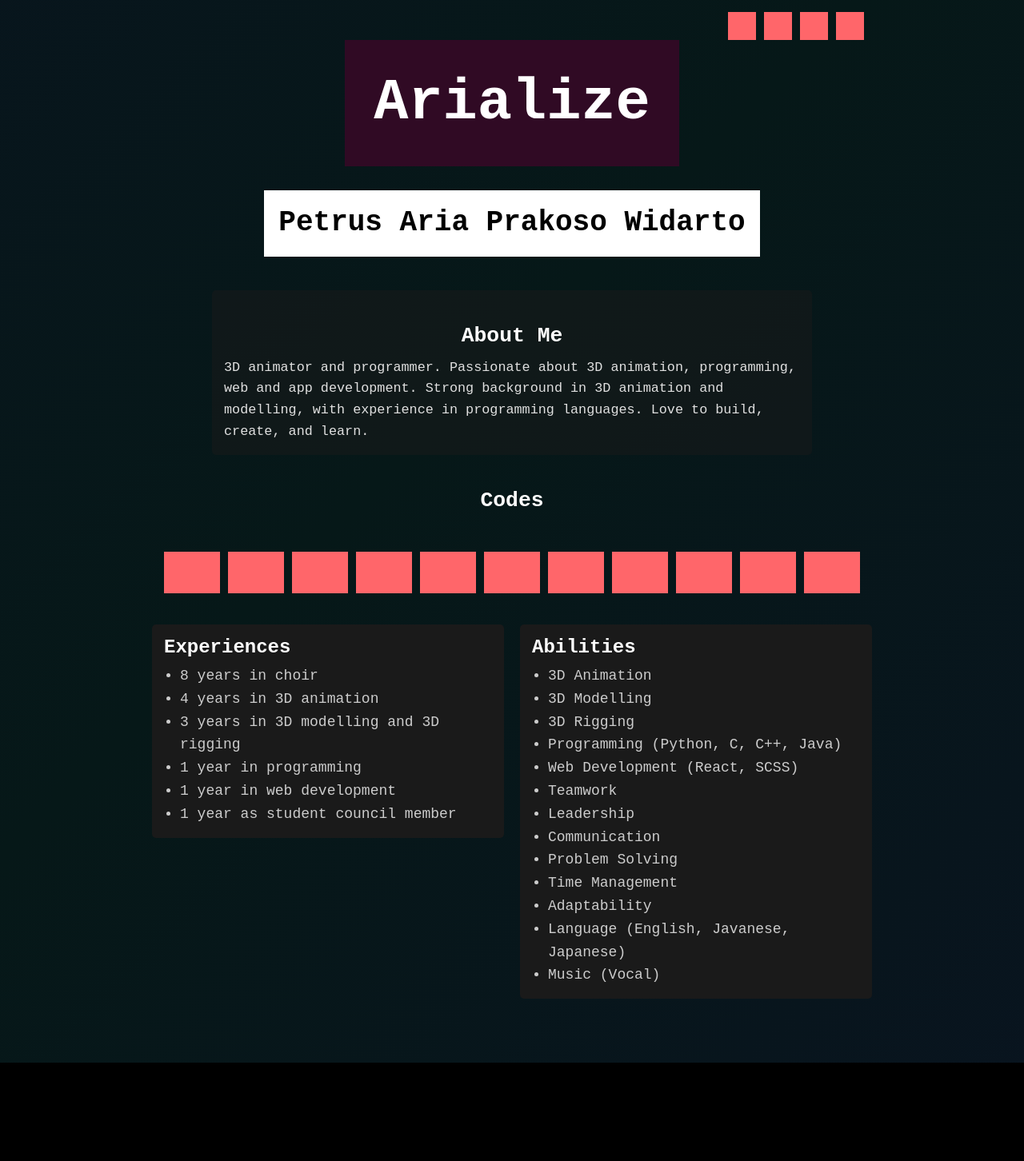
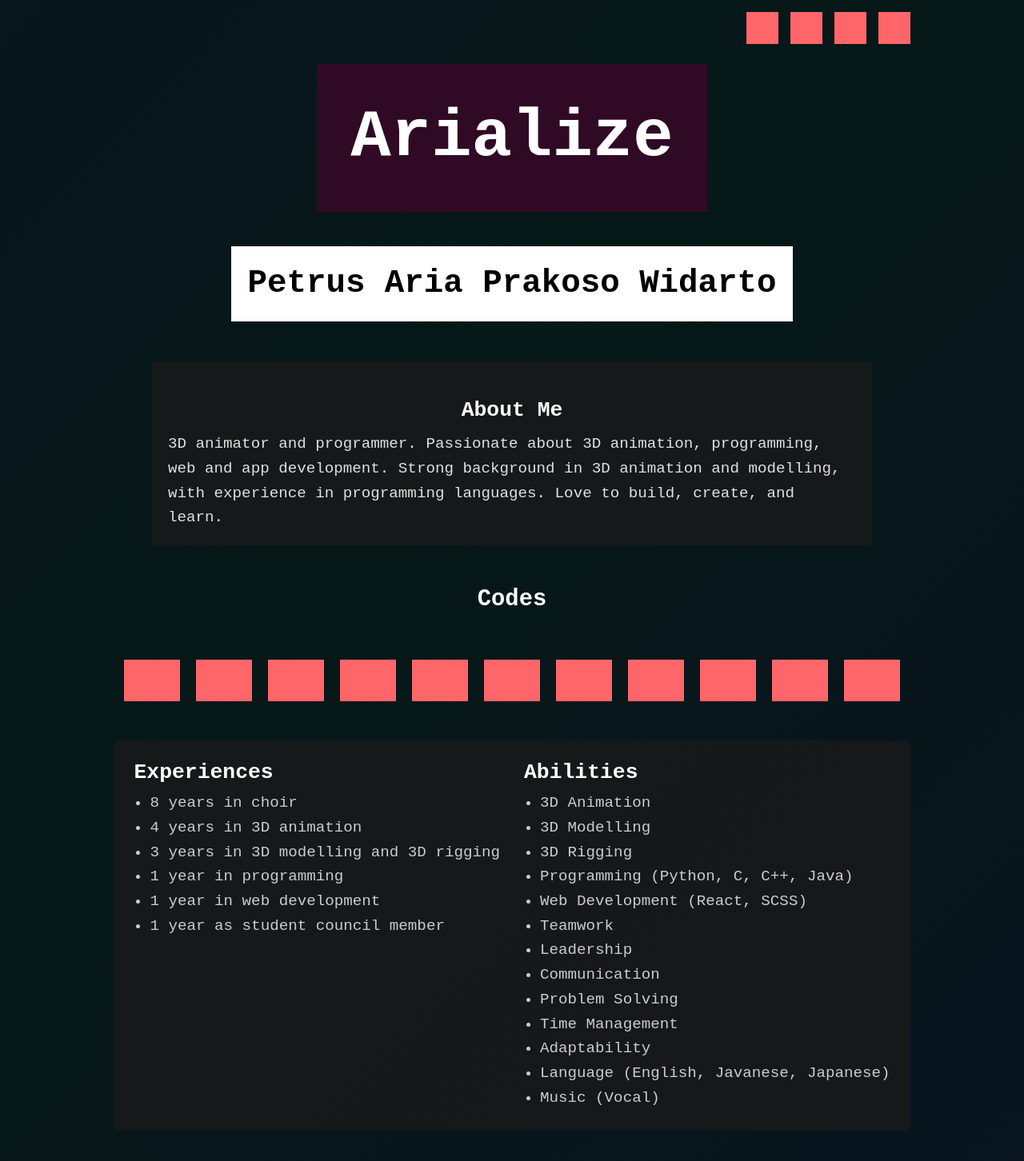
Before and after one commit to LurckeA/LurckeA.github.io, a React (Vite) app: page / in a window 1280 px wide. Shown: the top 1452 px of the page at 80% size. Before the commit the page ends 1329 px from the top, so only its background shows below. Built offline with nearby package versions, Linux system fonts and the light colour scheme; grey boxes are pictures that could not be loaded; the HTML template or start-up script is replaced by a standard one.

Commit message:
Update main.scss

```diff
--- a/src/main.scss
+++ b/src/main.scss
@@ -4,7 +4,7 @@
  * =============================================================================
  */
 
- html {
+html {
   width: 100%;
   overflow-x: hidden;
   box-sizing: border-box;
@@ -28,7 +28,8 @@ body {
   display: flex;
   flex-direction: column;
   align-items: center;
-  overflow: hidden;
+  overflow-x: hidden;
+  overflow-y: auto;
   width: 100%;
   min-height: 100vh;
 
@@ -68,70 +69,37 @@ body {
  */
 
 .isi {
-  font-size: 1.5em; /* Base font size for this section */
-  margin: 30px 0;
-  text-align: center; /* Centers block elements like h1, h2, .about, .experience */
+  font-size: 1.5em;
+  padding: 40px 0;
+  text-align: center;
   display: flex;
   flex-direction: column;
-  align-items: center; /* Ensures centered items don't stretch full width */
-  gap: 0.5em; /* Default gap, overridden by margins */
+  align-items: center;
+  gap: 35px;
   width: 100%;
-  order: 0; /* Default order */
+  order: 0;
 }
 
 /* Headings */
 h1, h2 {
-  display: block;
-  margin: 0;
-  text-align: center;
-  width: auto;
-  max-width: 100%;
+  display: block; margin: 0; text-align: center; width: auto; max-width: 100%;
 }
 
 h1 {
-  position: relative;
-  font-size: 3em;
-  font-family: 'Courier New', Courier, monospace;
-  font-weight: bold;
-  margin-bottom: 0;
-  background-color: #300a24;
-  display: inline-block;
-  padding: 0.5em;
-  color: white;
-  user-select: none;
-  cursor: pointer;
-  line-height: 1.2;
+  position: relative; font-size: 3em; font-weight: bold; margin-bottom: 0.5em;
+  background-color: #300a24; display: inline-block; padding: 0.5em; color: white;
+  user-select: none; cursor: pointer; line-height: 1.2; font-family: 'Courier New', Courier, monospace;
 
-  &:hover {
-    text-shadow: 0px -5px #ec2225, 0px 5px #00c2cb, -5px 0px #ec2225, 5px 0px #00c2cb;
+  &:hover { text-shadow: 0px -5px #ec2225, 0px 5px #00c2cb, -5px 0px #ec2225, 5px 0px #00c2cb; }
+  &::before {
+    content: attr(data-text); position: absolute; top: 0; left: 0; width: 100%; height: 100%;
+    padding: 0.5em; text-align: center; font: inherit; line-height: 1.2; color: #e0ffff;
+    opacity: 0; pointer-events: none; transition: opacity 0.1s linear;
   }
-
-  &::before {
-    content: attr(data-text);
-    position: absolute;
-    top: 0;
-    left: 0;
-    width: 100%;
-    height: 100%;
-    padding: 0.5em;
-    text-align: center;
-    font: inherit;
-    line-height: 1.2;
-    color: #e0ffff;
-    opacity: 0;
-    pointer-events: none;
-    transition: opacity 0.1s linear;
-  }
-
-  &:hover::before {
-    opacity: 1;
-    animation: animate 12ms ease-in-out infinite;
-    z-index: 1;
-    transition: none;
-  }
+  &:hover::before { opacity: 1; animation: animate 12ms ease-in-out infinite; z-index: 1; transition: none; }
 }
 
-/* Keyframes for the h1 hover glitch animation */
+/* Keyframes for h1 hover glitch */
 @keyframes animate {
   0%, 100% { transform: translate(0, -7px); opacity: 1; }
   20% { transform: translate(-10px, 0); opacity: 0.7; }
@@ -141,195 +109,125 @@ h1 {
 }
 
 h2 {
-  color: black;
-  font-size: 1.5em;
-  margin-top: 0.5em; /* Space from h1 */
-  text-align: center;
-  background-color: #ffffff;
-  display: inline-block;
-  padding: 0.5em;
-  line-height: 1.3;
+  margin-top: -1.4em;;
+  color: black; font-size: 1.5em;
+  text-align: center; background-color: #ffffff; display: inline-block;
+  padding: 0.5em; line-height: 1.3;
 }
 
-/* --- >>> NEW: About Me Section Styles <<< --- */
+/* About Me Section */
 .about {
-  width: 100%; /* Take available width within .isi */
-  max-width: 750px; /* Constrain width on desktop */
-  margin: 30px 0; /* Vertical spacing (adjust as needed) */
-  padding: 15px; /* Add some internal padding */
-  background-color: rgba(26, 26, 26, 0.5); /* Optional: Subtle background */
-  border-radius: 5px; /* Optional: Rounded corners */
-  text-align: left; /* Align text left within the block */
+  width: 100%; max-width: 750px;
+  margin: 0;
+  padding: 15px; background-color: rgba(26, 26, 26, 0.8);
+  border-radius: 5px; text-align: left;
 
-  h3 {
-    font-size: 1.1em; /* Slightly larger than paragraph */
-    text-align: center; /* Center the "About Me" heading */
-    margin-bottom: 12px; /* Space below heading */
-    color: white; /* Ensure heading is white */
-  }
-
-  p {
-    font-size: 0.7em; /* Adjust base paragraph size (relative to .isi 1.5em) */
-    line-height: 1.6; /* Improve readability */
-    margin: 0; /* Remove default paragraph margin */
-    color: #e0e0e0; /* Slightly off-white for readability */
-  }
+  h3 { font-size: 1.1em; text-align: center; margin-bottom: 12px; color: white; }
+  p { font-size: 0.7em; line-height: 1.6; margin: 0; color: #e0e0e0; }
 }
-/* --- >>> END: About Me Section Styles <<< --- */
 
 /* Experience Section */
 .experience {
-  // margin: 30px 0; // Vertical space now handled by .about margin-bottom and .experience margin-top
-  margin-top: 0; // Remove top margin if .about provides enough space
-  margin-bottom: 30px; // Keep bottom margin
-  width: 100%;
-  max-width: 900px;
-  height: auto;
-  display: flex;
-  flex-direction: column;
-  justify-content: center;
-  align-items: center;
-  gap: 30px;
+  margin: 0;
+  width: 100%; max-width: 900px; display: flex; flex-direction: column;
+  align-items: center; gap: 30px;
 
-  h3 { // This applies to "Codes", "Experiences", "Abilities" headings
-    margin: 0 0 10px 0;
-    text-align: center; // Center "Codes" heading
-    color: white;
-    width: 100%;
-    font-size: 1.1em; // Match "About Me" heading size
+  h3 {
+    margin: 0 0 10px 0; text-align: center; color: white; width: 100%; font-size: 1.1em;
   }
 
-  /* Container for code language icons */
+  /* Code Icons */
   .images-container {
-    display: flex;
-    justify-content: center;
-    align-items: center;
-    gap: 10px; /* Gap between wrappers */
-    flex-wrap: wrap;
-    padding: 0 10px;
-    width: 100%;
-
+    display: flex; justify-content: center; align-items: center; gap: 15px; flex-wrap: wrap; padding: 0 10px; width: 100%;
     .code-image-wrapper {
-      position: relative;
-      display: inline-flex;
-      cursor: pointer;
-
-      img {
-        width: 70px;
-        height: 70px;
-        object-fit: contain;
+      position: relative; display: inline-flex; cursor: pointer;
+      img { width: 70px; height: 70px; object-fit: contain; display: block;
         filter: grayscale(100%) brightness(0.8) sepia(1) hue-rotate(-50deg) saturate(5);
         transition: transform 0.3s ease, filter 0.3s ease;
-        display: block;
-
-        &:hover {
-          transform: scale(1.1);
-          filter: grayscale(0%) brightness(1) sepia(1) hue-rotate(-50deg) saturate(5);
-        }
+        &:hover { transform: scale(1.1); filter: grayscale(0%) brightness(1) sepia(1) hue-rotate(-50deg) saturate(5); }
       }
-
       .tooltip-text.code-tooltip {
-        position: absolute;
-        bottom: -25px;
-        left: 50%;
-        transform: translateX(-50%);
-        background-color: #1a1a1a;
-        color: white;
-        padding: 4px 8px;
-        border-radius: 4px;
-        font-size: 0.75em;
-        white-space: nowrap;
-        z-index: 5;
+        position: absolute; bottom: -25px; left: 50%; transform: translateX(-50%);
+        background-color: #1a1a1a; color: white; padding: 4px 8px; border-radius: 4px;
+        font-size: 0.75em; white-space: nowrap; z-index: 5;
       }
     }
   }
 
-  /* Container for Experience & Abilities text blocks */
+  /* Text Columns Container */
   .text-container {
-    display: flex;
-    justify-content: space-between;
-    align-items: flex-start;
-    width: 100%;
-    gap: 20px;
-    padding: 0;
+    display: flex; justify-content: space-between; align-items: flex-start; width: 100%;
+    gap: 25px; background-color: rgba(26, 26, 26, 0.8); border-radius: 5px; padding: 20px;
+    .text-experience, .text-abilities {
+      flex: 1; text-align: left; padding: 0; background-color: transparent; border-radius: 0;
+      h3 { font-size: 1em; text-align: left; margin-bottom: 8px; color: white; }
+    }
+    ul { padding-left: 20px; margin: 0; font-size: 0.75em; line-height: 1.6; color: #cccccc; }
+  }
+}
 
-    .text-experience,
-    .text-abilities {
-      flex: 1;
-      text-align: left;
-      padding: 15px;
-      background-color: #1a1a1a;
-      border-radius: 5px;
-
-      // Style headings within these boxes
-      h3 {
-         font-size: 1em; // Slightly smaller than section headings
-         text-align: left; // Align left within box
-         margin-bottom: 8px;
-      }
-    }
-
-    ul {
-        padding-left: 20px;
-        margin: 0; // Reset list margin
-        font-size: 0.75em; // Adjust list item font size (relative to .isi)
-        line-height: 1.6;
-        color: #cccccc; // Slightly dimmer list text
+/**
+ * =============================================================================
+ * Top Right Icons (Social Links) - Desktop Styles
+ * =============================================================================
+ */
+.top-right-icons {
+  position: absolute; top: 15px; right: 30px; display: flex; gap: 10px; z-index: 10;
+  .icon {
+    position: relative; width: 35px; height: 35px; cursor: pointer;
+    filter: grayscale(100%) brightness(0.8) sepia(1) hue-rotate(-50deg) saturate(5);
+    transition: transform 0.3s ease, filter 0.3s ease;
+    &:hover { transform: scale(1.1); filter: grayscale(0%) brightness(1) sepia(1) hue-rotate(-50deg) saturate(5); }
+    img { width: 100%; height: 100%; display: block; }
+    .tooltip-text.social-tooltip {
+      position: absolute; bottom: -35px; left: 50%; transform: translateX(-50%);
+      background-color: #1a1a1a; color: white; padding: 5px 10px; border-radius: 5px;
+      font-size: 0.8em; white-space: nowrap; z-index: 11;
     }
   }
 }
 
 /**
  * =============================================================================
- * Top Right Icons (Social Links) - Desktop Styles (Click Tooltips)
+ * Wider Desktop Adjustments (Utilize more space)
  * =============================================================================
  */
+@media (min-width: 1024px) {
+  .container { max-width: 1400px; padding: 30px 40px; }
 
-.top-right-icons {
-  /* DESKTOP positioning */
-  position: absolute;
-  top: 15px;
-  right: 30px;
-  /* Flex layout */
-  display: flex;
-  gap: 10px;
-  z-index: 10;
+  .isi {
+     padding: 50px 0;
+     gap: 50px;
+  }
 
-  .icon {
-    position: relative;
-    width: 35px;
-    height: 35px;
-    cursor: pointer;
-    filter: grayscale(100%) brightness(0.8) sepia(1) hue-rotate(-50deg) saturate(5);
-    transition: transform 0.3s ease, filter 0.3s ease;
+  h1 { font-size: 3.5em; margin-bottom: 0.6em; }
+  h2 { font-size: 1.7em; }
 
-    &:hover {
-      transform: scale(1.1);
-      filter: grayscale(0%) brightness(1) sepia(1) hue-rotate(-50deg) saturate(5);
+  .about {
+    max-width: 900px; padding: 20px;
+    margin: 0;
+    p { font-size: 0.8em; }
+  }
+
+  .experience {
+    max-width: 1100px; gap: 40px;
+    margin: 0;
+    h3 { font-size: 1.2em; }
+    .images-container { gap: 20px; img { width: 80px; height: 80px; }
+      .tooltip-text.code-tooltip { font-size: 0.8em; bottom: -28px; }
     }
-
-    img {
-      width: 100%;
-      height: 100%;
-      display: block;
-    }
-
-    /* Tooltip Text (JS Controlled) - Keep these styles */
-    .tooltip-text.social-tooltip {
-      position: absolute;
-      bottom: -35px;
-      left: 50%;
-      transform: translateX(-50%);
-      background-color: #1a1a1a;
-      color: white;
-      padding: 5px 10px;
-      border-radius: 5px;
-      font-size: 0.8em;
-      white-space: nowrap;
-      z-index: 11;
+    .text-container { gap: 30px; padding: 25px;
+      .text-experience, .text-abilities { h3 { font-size: 1.1em; } }
+      ul { font-size: 0.8em; }
     }
   }
+
+  .top-right-icons { gap: 15px; right: 40px;
+      .icon { width: 40px; height: 40px; }
+      .tooltip-text.social-tooltip { font-size: 0.85em; }
+  }
 }
+
 
 /**
  * =============================================================================
@@ -337,108 +235,49 @@ h2 {
  * =============================================================================
  */
 @media (max-width: 768px) {
-  body {
-     min-height: 100vh;
+  body { min-height: 100vh; overflow-y: auto; }
+
+  .container { padding: 15px; max-width: 100%; }
+
+  .top-right-icons {
+      position: static; order: -1; width: 100%; justify-content: center;
+      display: flex; gap: 20px; margin: 0; padding: 15px 0;
+      .icon { width: 30px; height: 30px; }
+      .tooltip-text.social-tooltip { bottom: -32px; font-size: 0.75em; padding: 4px 8px; white-space: nowrap; }
   }
 
-  .container {
-      padding: 15px;
+  .isi {
+      order: 0; font-size: 1.3em; margin: 0;
+      padding: 20px 0;
+      gap: 25px;
   }
 
-  /* Position Social Icons Near Top on Mobile */
-  .top-right-icons {
-      position: static;
-      order: 0; /* Social icons first */
-      width: 100%;
-      justify-content: center;
-      display: flex;
-      gap: 20px;
-      margin-top: 10px;
-      margin-bottom: 25px; /* Space below social icons */
-      padding: 0;
+  h1 { font-size: 2.2em; padding: 0.4em; margin-bottom: 0.4em; }
+  h1::before { padding: 0.4em; }
+  h2 { font-size: 1.2em; padding: 0.4em; margin-top: 0; }
 
-      .icon {
-          width: 30px;
-          height: 30px;
-
-          .tooltip-text.social-tooltip {
-             bottom: -32px;
-             font-size: 0.75em;
-             padding: 4px 8px;
-             white-space: nowrap;
-          }
-      }
+  .about {
+      margin: 0;
+      padding: 12px; max-width: 95%;
+      h3 { font-size: 1em; margin-bottom: 10px; }
+      p { font-size: 0.65em; line-height: 1.5; }
   }
 
-  /* Main content styles for mobile */
-  .isi {
-      order: 1; /* Main content second */
-      font-size: 1.3em; /* Adjust base size */
-      margin: 0; /* Remove main vertical margins */
-      gap: 0; // Remove gap, use margins on children
-  }
-
-  h1 { font-size: 2.2em; padding: 0.4em; }
-  h1::before { padding: 0.4em; }
-  h2 { font-size: 1.2em; padding: 0.4em; margin-top: 0.5em; }
-
-  /* --- Adjust About Me for Mobile --- */
-  .about {
-      margin: 20px 0; /* Adjust vertical spacing */
-      padding: 12px; /* Adjust padding */
-      max-width: 95%; /* Allow it to be slightly wider on mobile */
-
-      h3 {
-          font-size: 1em; /* Adjust heading size */
-          margin-bottom: 10px;
-      }
-      p {
-          font-size: 0.65em; /* Adjust text size relative to new .isi size */
-          line-height: 1.5;
-      }
-  }
-
-  /* Experience section adjustments for mobile */
   .experience {
-    gap: 20px; /* Reduce gap */
-    margin: 0 0 25px 0; // Remove top margin, keep bottom margin before icons might appear
-    width: 100%;
-
-    h3 { font-size: 1em; } // Match About Me heading size
-
-    /* Code icon adjustments */
-    .images-container {
-       gap: 12px; /* Reduce gap */
-       .code-image-wrapper {
-         img { width: 48px; height: 48px; }
-         .tooltip-text.code-tooltip {
-            bottom: -22px;
-            font-size: 0.65em;
-            padding: 3px 6px;
-            white-space: nowrap;
-         }
+    gap: 20px;
+    margin: 0;
+    width: 100%; max-width: 100%;
+    h3 { font-size: 1em; }
+    .images-container { gap: 12px;
+       .code-image-wrapper { img { width: 48px; height: 48px; }
+         .tooltip-text.code-tooltip { bottom: -22px; font-size: 0.65em; padding: 3px 6px; white-space: nowrap; }
        }
     }
-
-    /* Text container adjustments - Stack columns */
     .text-container {
-        flex-direction: column;
-        gap: 15px;
-        align-items: center;
-        width: 100%;
-        padding: 0 5px; // Add slight horizontal padding if needed
+        flex-direction: column; gap: 15px; align-items: center;
+        width: 100%; padding: 15px; margin: 0 5px; max-width: 95%;
     }
-
-    .text-experience,
-    .text-abilities {
-        flex: none;
-        width: 100%; /* Take full width */
-        padding: 12px;
-        h3 { font-size: 0.9em; } // Smaller headings inside boxes
-        ul { font-size: 0.7em; line-height: 1.5; } // Adjust list font size
-    }
-
-    // .text-abilities { // No need to change base font size }
+    .text-experience, .text-abilities { width: 100%; padding: 0; h3 { font-size: 0.9em; } ul { font-size: 0.7em; line-height: 1.5; } }
   }
 }
 
@@ -450,56 +289,26 @@ h2 {
 @media (max-width: 480px) {
     .container { padding: 10px; }
 
-    /* Further adjust top social icons */
-    .top-right-icons {
-      gap: 15px;
-      margin-top: 5px;
-      margin-bottom: 20px;
-      .icon {
-        width: 28px;
-        height: 28px;
-         .tooltip-text.social-tooltip {
-             bottom: -30px;
-             font-size: 0.5em; // Really small social tooltip
-             white-space: nowrap;
-         }
-      }
+    .top-right-icons { gap: 15px; padding: 10px 0;
+      .icon { width: 28px; height: 28px; }
+      .tooltip-text.social-tooltip { bottom: -30px; font-size: 0.5em; white-space: nowrap; }
     }
 
-    .isi { font-size: 1.2em; }
-    h1 { font-size: 1.8em; }
+    .isi { font-size: 1.2em; padding: 15px 0; gap: 20px; }
+    h1 { font-size: 1.8em; margin-bottom: 0.3em;}
     h2 { font-size: 1.1em; }
 
-    /* Adjust About Me */
-    .about {
-       margin: 15px 0;
-       p { font-size: 0.6em; }
-    }
+    .about { margin: 0; padding: 10px; p { font-size: 0.6em; } }
 
-    /* Adjust Experience */
     .experience {
-        margin-bottom: 20px;
+        margin: 0;
         gap: 15px;
-        .images-container {
-           gap: 10px;
-           .code-image-wrapper {
-             img { width: 42px; height: 42px; }
-             .tooltip-text.code-tooltip {
-                 bottom: -20px;
-                 font-size: 0.4em; // Really small code tooltip
-                 padding: 2px 5px;
-                 white-space: nowrap;
-             }
+        .images-container { gap: 10px;
+           .code-image-wrapper { img { width: 42px; height: 42px; }
+             .tooltip-text.code-tooltip { bottom: -20px; font-size: 0.4em; padding: 2px 5px; white-space: nowrap; }
            }
         }
-         .text-container {
-            padding: 0;
-            gap: 12px;
-         }
-         .text-experience, .text-abilities {
-            padding: 10px;
-            h3 { font-size: 0.8em; }
-            ul { font-size: 0.65em; }
-         }
+         .text-container { padding: 12px; gap: 12px; margin: 0; max-width: 100%; }
+         .text-experience, .text-abilities { padding: 0; h3 { font-size: 0.8em; } ul { font-size: 0.65em; } }
     }
 }
```
